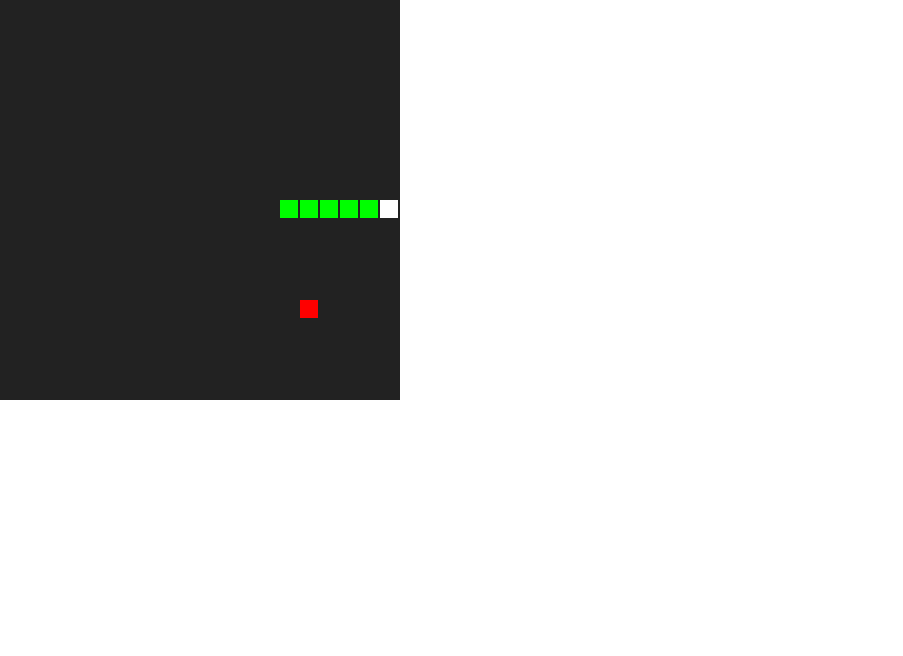
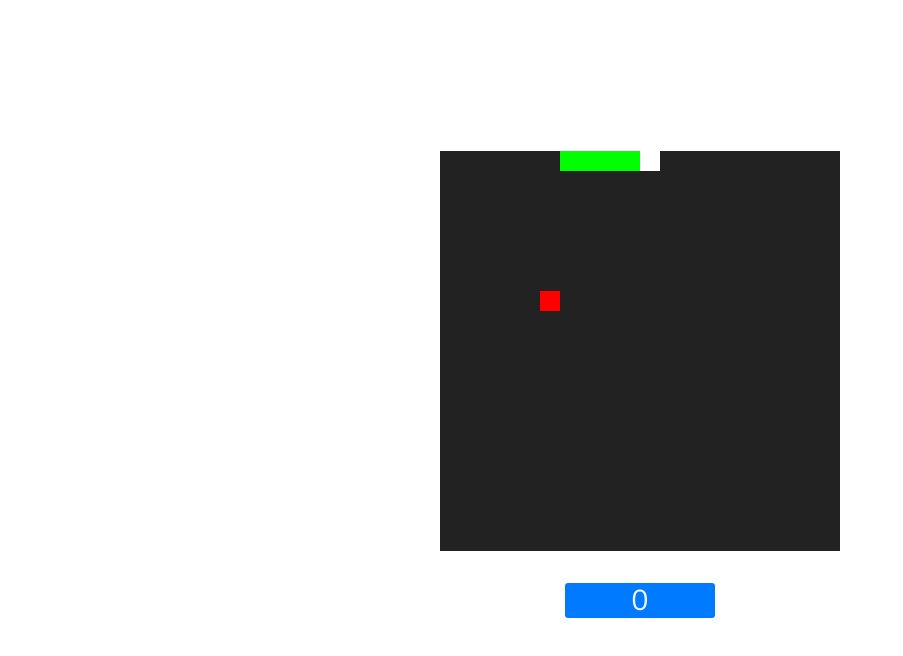
Before and after one commit to DLBrianPina/Basic-Snake-Game, a plain HTML site: page index.html in a window 1280 px wide. Shown: the whole page, without its empty margins (0-903 px from the left). Drawn offline with nearby package versions, Linux system fonts and the light colour scheme.

Commit message:
Jogo refatorado

```diff
--- a/index.html
+++ b/index.html
@@ -4,18 +4,14 @@
     <meta charset="UTF-8">
     <meta name="viewport" content="width=device-width, initial-scale=1.0">
 
-    <script src="index.js"></script>
-    <style>
-        body {
-            margin: 0;
-            padding: 0;
-            box-sizing: border-box;
-        }
-    </style>
+    <link href="https://fonts.googleapis.com/css2?family=Nunito&display=swap" rel="stylesheet">
+    <script defer src="index.js"></script>
+    <link rel="stylesheet" href="style.css">
 
     <title>Simple Snake</title>
 </head>
 <body>
-    <canvas class="canvas"></canvas>
+    <canvas class="game"></canvas>
+    <div class="score">0</div>
 </body>
 </html>
--- a/index.js
+++ b/index.js
@@ -1,98 +1,194 @@
-grid_size = 20;
-tile_count = 20;
+// Inicializa variáveis importantes
+let
+    canvas = document.querySelector("canvas"),
+    context = canvas.getContext("2d"),
+    score_el = document.querySelector(".score"),
+    snake = [],
+    snake_length = 5,
+    direction = '',
+    direction_queue = '',
+    grid_size = 20,
+    tile_count = 20,
+    cellX = [],
+    cellY = [],
+    food = {
+        x: 0,
+        y: 0
+    },
+    snake_color = "lime",
+    food_color = "red",
+    bg_color = "#222222",
+    score = 0;
 
-window.onload = () => {
-    canvas = document.body.getElementsByClassName("canvas")[0];
-    console.log(canvas);
-    canvas.width = grid_size * tile_count;
-    canvas.height = grid_size * tile_count;
 
-    document.addEventListener("keydown", keyPressed);
-    context = canvas.getContext("2d");
-    setInterval(game, 1000 / 15);
+// Define tamanho do canvas dependo das variáveis de tamanho da grid e da quantidade de espaços
+canvas.width = grid_size * tile_count;
+canvas.height = grid_size * tile_count;
+
+// Inicializa os espaços da grid
+for (let i = 0; i < tile_count; i++) {
+    cellX.push(i);
+    cellY.push(i);
 }
-x = y = 10;
-d_x = 1;
-d_y = 0;
-a_x = a_y = 15;
-trail = [];
-size = 5;
 
-const game = () => {
-    x += d_x;
-    y += d_y;
-    if (x < -1 || x > tile_count ||
-        y < -1 || y > tile_count )
-    {
-        x = 10;
-        y = 10;
-        d_x = 1;
-        d_y = 0;
-        size = 5;
-        trail = [];
+// Foca o canvas ao iniciar
+canvas.setAttribute('tabindex', 1);
+canvas.focus();
+
+// Algoritimo aabb para detecção de colisões
+const aabb = (x1, y1, x2, y2) => {
+    if (x1 == x2 && y1 == y2) {
+        return true;
+    } else {
+        return false;
+    }
+}
+
+// Autoexplicativo
+const drawSquare = (x, y, color) => {
+    context.fillStyle = color;
+    context.fillRect(x, y, grid_size, grid_size);
+}
+
+const createFood = () => {
+    food.x = cellX[Math.floor(Math.random() * cellX.length)] * grid_size; // Posição aleatória da array X
+    food.y = cellY[Math.floor(Math.random() * cellY.length)] * grid_size; // Posição aleatória da array Y
+    // Checando por colisões com a cobra
+    for (i = 0; i < snake.length; i++) {
+        if (snake[i].x == food.x && snake[i].y == food.y) {
+            createFood();
+        }
+    }
+}
+
+const drawFood = () => {
+    drawSquare(food.x, food.y, food_color);
+}
+
+const drawBg = (color) => {
+    context.fillStyle = color;
+    context.fillRect(0, 0, canvas.width, canvas.height);
+}
+
+// Cria a cobra e inicializa suas coordenadas
+const createSnake = () => {
+    snake = [];
+    for (let i = snake_length; i > 0; i--) {
+        snake.push({
+            x: i * grid_size,
+            y: 0
+        });
+    }
+}
+
+// Desenha cada quadrado da cobra
+
+const drawSnake = () => {
+    for (let i = 0; i < snake.length; i++) {
+        drawSquare(snake[i].x, snake[i].y, snake_color);
+    }
+}
+
+const keyPressed = k => {
+    if (k == 37 && direction != 'right') {
+        direction_queue = 'left';
+    } else if (k == 38 && direction != 'down') {
+        direction_queue = 'up';
+    } else if (k == 39 && direction != 'left') {
+        direction_queue = 'right';
+    } else if (k == 40 && direction != 'top') {
+        direction_queue = 'down'
+    }
+}
+
+const moveSnake = () => {
+    var x = snake[0].x;
+    var y = snake[0].y;
+
+    direction = direction_queue;
+
+    if (direction == 'right') {
+        x += grid_size;
+    } else if (direction == 'left') {
+        x -= grid_size;
+    } else if (direction == 'up') {
+        y -= grid_size;
+    } else if (direction == 'down') {
+        y += grid_size;
     }
 
-    context.fillStyle = "#222222";
-    context.fillRect(0, 0, canvas.width, canvas.height);
+    var tail = snake.pop();
+    tail.x = x;
+    tail.y = y;
+    snake.unshift(tail);
+}
 
 
-    context.fillStyle = "lime";
-    for (let i = 0; i < trail.length; i++) {
-        context.fillRect(
-            trail[i].x * grid_size,
-            trail[i].y * grid_size,
-            grid_size - 2,
-            grid_size - 2
-        );
+// Game loop
+const game = () => {
+    let head = snake[0];
+    // Colisões com a parede
+    if (head.x < 0 || head.x > (tile_count - 1) * grid_size ||
+        head.y < 0 || head.y > (tile_count - 1) * grid_size) {
+        alert("Você perdeu")
+        drawBg();
+        createSnake();
+        drawSnake();
+        createFood();
+        drawFood();
+        direction_queue = 'right';
+        score = 0;
+    }
 
-        if (trail[i].x === x && trail[i].y === y) {
-            x = y = 10;
-            d_x = 1;
-            d_y = 0;
-            size = 5;
-            trail = [];
+    for (let i = 1; i < snake.length; i++) {
+        if (head.x == snake[i].x && head.y == snake[i].y) {
+            alert("Você perdeu");
+            drawBg();
+            createSnake();
+            drawSnake();
+            createFood();
+            drawFood();
+            direction_queue = 'right';
+            score = 0;
         }
     }
 
-    context.fillStyle = "white";
-    context.fillRect(x * grid_size, y * grid_size, grid_size - 2, grid_size - 2);
-
-    context.fillStyle = "red";
-    context.fillRect(a_x * grid_size, a_y * grid_size, grid_size - 2, grid_size - 2);
-
-    trail.push({
-        x: x,
-        y: y
-    });
-
-    while (trail.length > size) {
-        trail.shift();
+    // Encontro com a comida
+    if (head.x == food.x && head.y == food.y) {
+        snake[snake.length] = {
+            x: head.x,
+            y: head.y
+        };
+        createFood();
+        drawFood();
+        score += 10;
     }
 
-    if (a_y === y && a_x === x) {
-        size++;
-        a_x = Math.floor(Math.random() * tile_count);
-        a_y = Math.floor(Math.random() * tile_count);
+
+    canvas.onkeydown = e => {
+        e = e || window.event;
+        keyPressed(e.keyCode);
+    }
+
+    drawBg(bg_color);
+    score_el.innerHTML = score;
+    drawSnake();
+    drawFood();
+    drawSquare(head.x, head.y, "white");
+    moveSnake();
+}
+
+const newGame = () => {
+    direction = 'right';
+    direction_queue = 'right';
+    createSnake();
+    createFood();
+    let loop;
+
+    if (typeof loop != 'undefined') {
+        clearInterval(loop);
+    } else {
+        loop = setInterval(game, 75);
     }
 }
-
-const keyPressed = e => {
-    if (e.keyCode == 37 && d_x != 1) {
-        d_x = -1;
-        d_y = 0;
-    }
-    if (e.keyCode == 38 && d_y != 1) {
-        d_x = 0;
-        d_y = -1;
-    }if (e.keyCode == 39 && d_x != -1) {
-        d_x = 1;
-        d_y = 0;
-    }if (e.keyCode == 40 && d_y != -1) {
-        d_x = 0;
-        d_y = 1;
-    }
-    if(e.keyCode == 32)
-    {
-        size++;
-    }
-}
+newGame();
--- /dev/null
+++ b/style.css
@@ -0,0 +1,29 @@
+body {
+    margin: 0;
+    padding: 0;
+    box-sizing: border-box;
+    display: flex;
+    justify-content: center;
+    align-items: center;
+    flex-direction: column;
+    height: 100vh;
+    width: 100vw;
+}
+
+.score {
+    margin: 2rem;
+    height: 35px;
+    width: 150px;
+    background-color: #007bff;
+    display: flex;
+    justify-content: center;
+    align-items: center;
+    color: whitesmoke;
+    border-radius: 3px;
+    font-size: 1.8rem;
+    font-family: 'Nunito', sans-serif;
+}
+
+canvas {
+    outline: none;
+}
```
